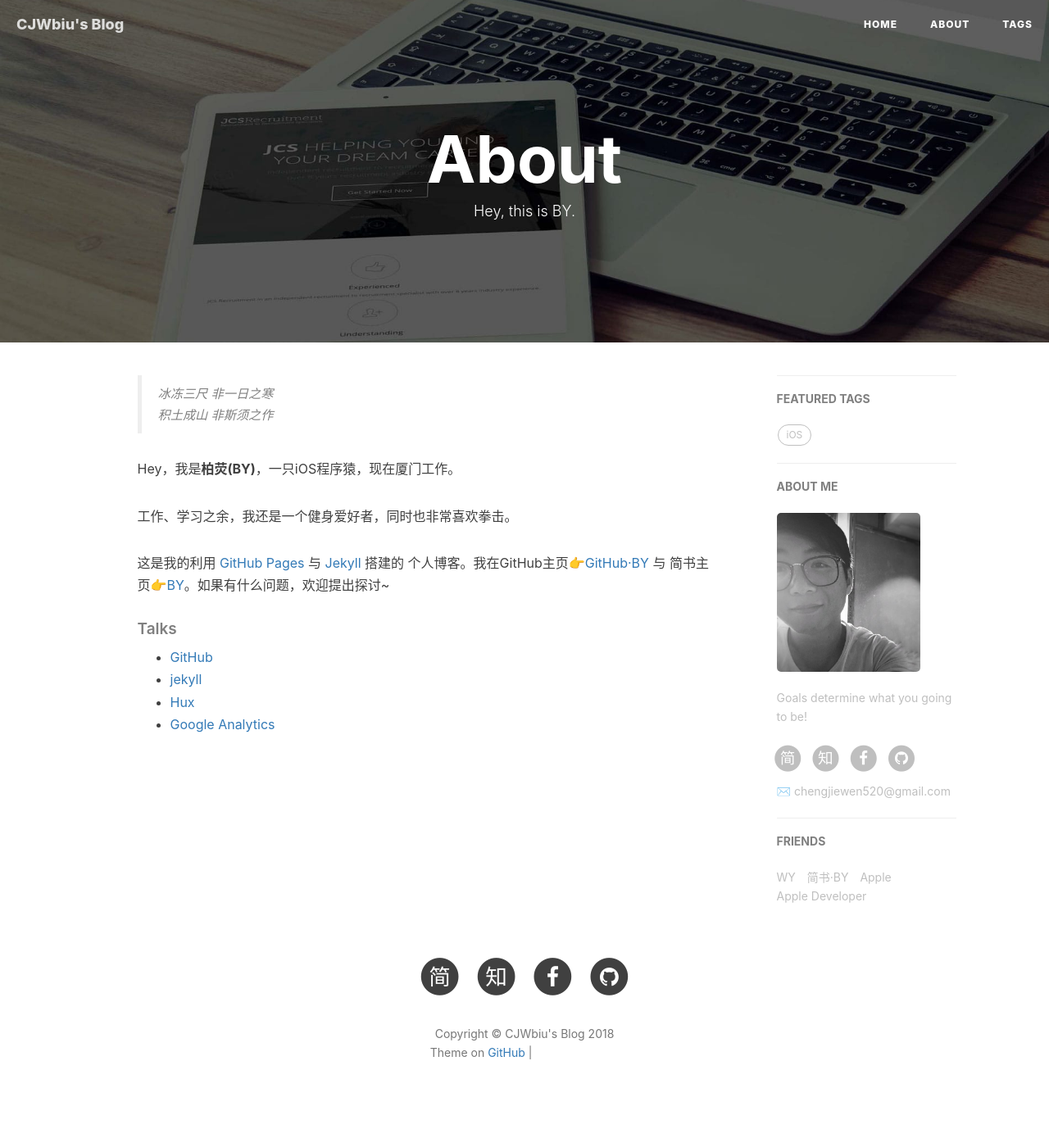
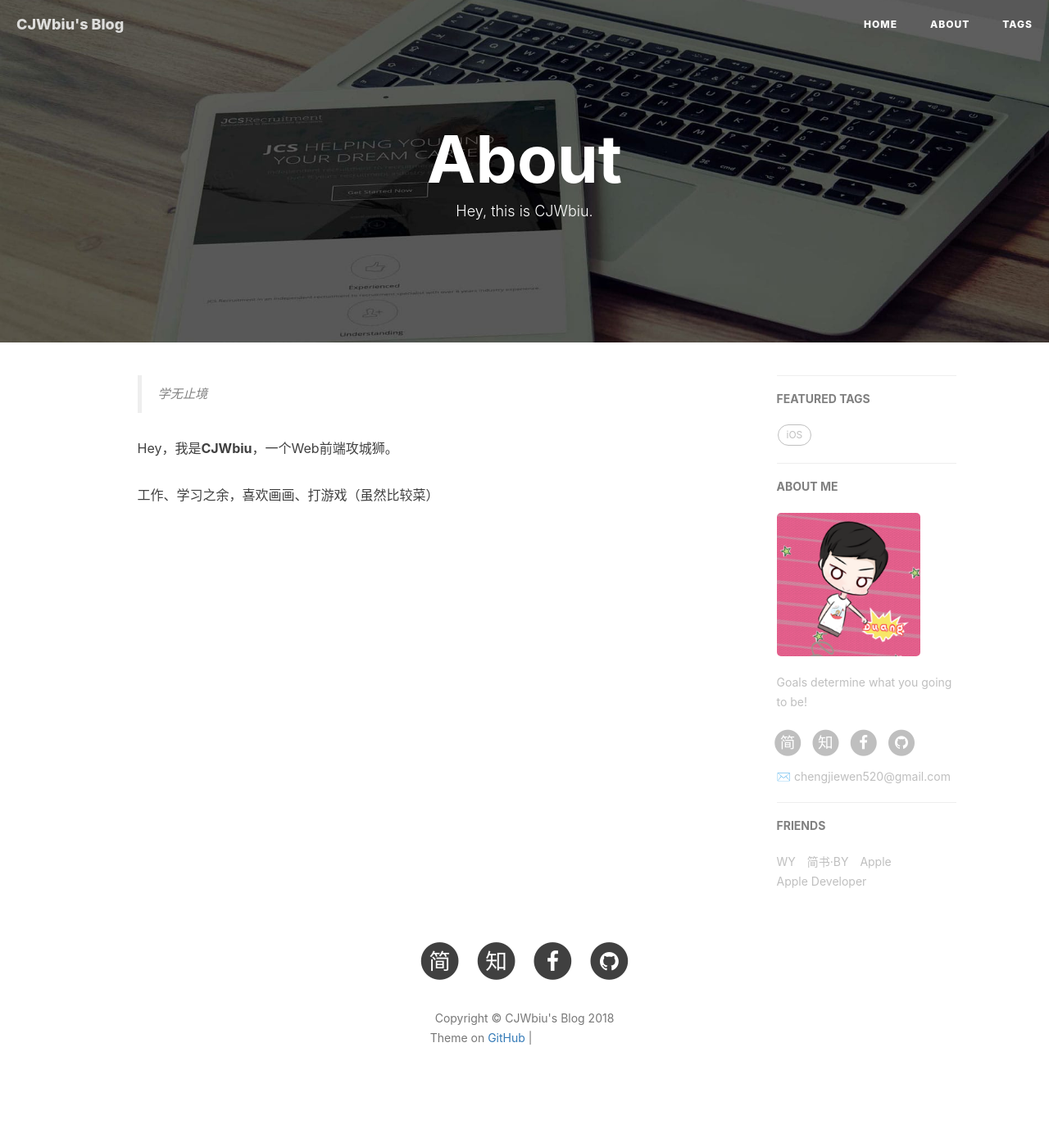
Before and after one commit to CJWbiu/CJWbiu.github.io, a Jekyll site: the page built from about.html, in a window 1280 px wide. Shown: the whole page at 82% size. Built offline with Jekyll 4.4.1, drawn with Linux system fonts in a browser that asks for light colours; nearby versions of some CDN libraries; comment, search, counter and statistics services are not loaded; grey boxes are pictures that could not be loaded.

Commit message:
修改侧边栏

```diff
--- a/_config.yml
+++ b/_config.yml
@@ -12,7 +12,7 @@ github_repo: "https://github.com/CJWbiu/cjwbiu.github.io.git" # you code reposit
 # Sidebar settings
 sidebar: true                           # whether or not using Sidebar.
 sidebar-about-description: "Goals determine what you going to be!"
-sidebar-avatar: /img/about-BY-gentle.jpg      # use absolute URL, seeing it's used in both `/` and `/about/`
+sidebar-avatar: /img/about-CJWbiu-avatar.png      # use absolute URL, seeing it's used in both `/` and `/about/`
 
 
 
--- a/about.html
+++ b/about.html
@@ -1,7 +1,7 @@
 ---
 layout: page
 title: "About"
-description: "Hey, this is BY."
+description: "Hey, this is CJWbiu."
 header-img: "img/post-bg-rwd.jpg"
 ---
 
@@ -15,25 +15,12 @@ header-img: "img/post-bg-rwd.jpg"
 <div class="zh post-container">
 
     <!--copied from markdown -->
-    <blockquote><p>冰冻三尺 非一日之寒<br>
-    积土成山 非斯须之作</p></blockquote>
+    <blockquote><p>学无止境</p></blockquote>
 
-    <p>Hey，我是<strong>柏荧(BY)</strong>，一只iOS程序猿，现在厦门工作。</p>
+    <p>Hey，我是<strong>CJWbiu</strong>，一个Web前端攻城狮。</p>
 
-    <p>工作、学习之余，我还是一个健身爱好者，同时也非常喜欢拳击。</p>
+    <p>工作、学习之余，喜欢画画、打游戏（虽然比较菜）</p>
 
-    <p>这是我的利用 <a href="https://pages.github.com/">GitHub Pages</a> 与 <a href="http://jekyll.com.cn/">Jekyll</a> 搭建的 个人博客。我在GitHub主页<a href="https://github.com/qiubaiying">👉GitHub·BY</a> 与 简书主页<a href="https://http://www.jianshu.com/u/e71990ada2fd">👉BY</a>。如果有什么问题，欢迎提出探讨~</p>
-
-    <p></p>
-
-    <h5>Talks</h5>
-
-    <ul>
-        <li><a href="https://github.com">GitHub</a></li>
-        <li><a href="http://jekyll.com.cn/">jekyll</a></li>
-        <li><a href="http://huangxuan.me/">Hux</a></li>
-        <li><a href="https://analytics.google.com/analytics">Google Analytics</a></li>
-    </ul>
 </div>
 
 <!-- English Version -->
```
Also changed, not shown: img/about-BY-gentle.jpg (deleted), img/about-CJWbiu-avatar.png (added).
